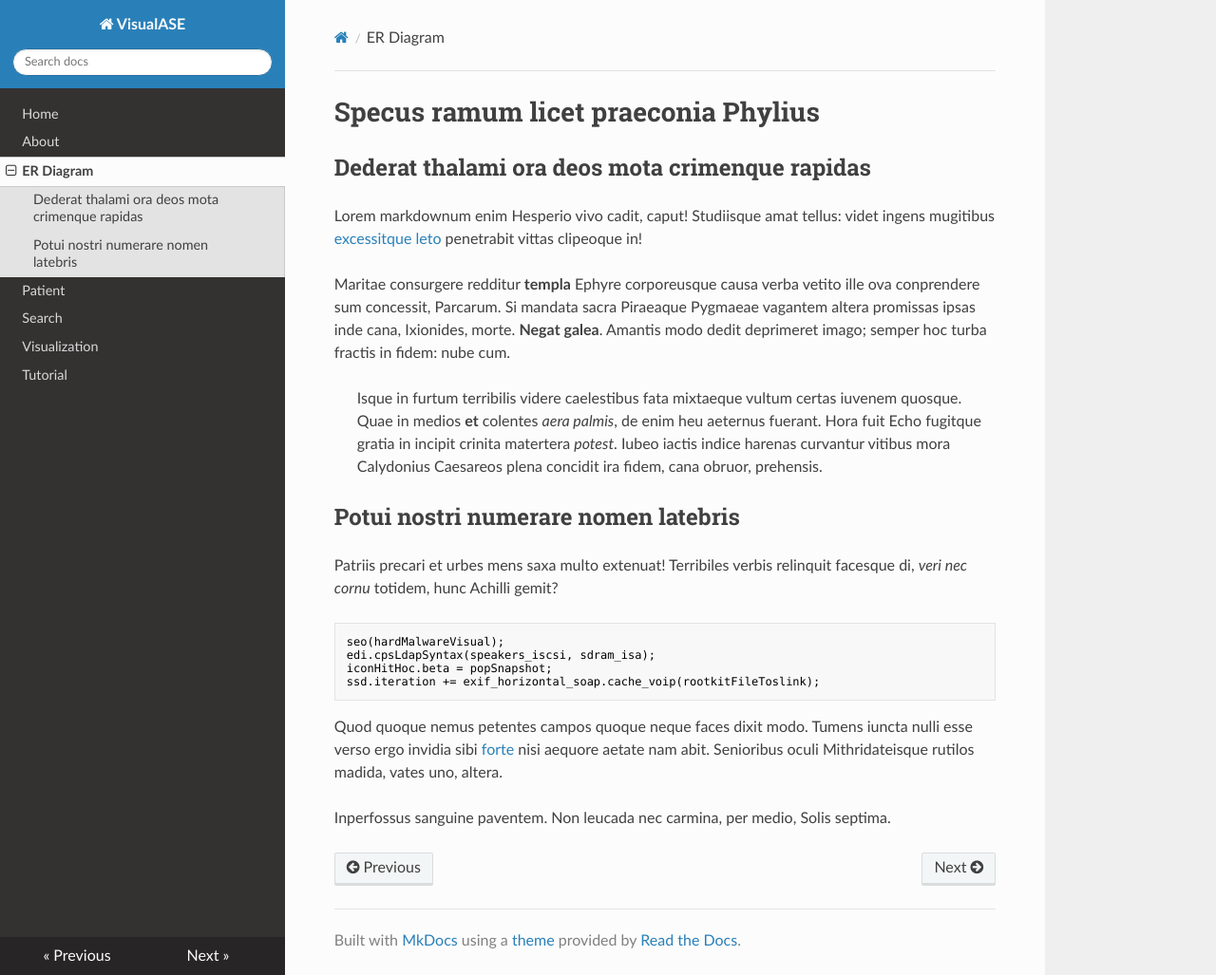
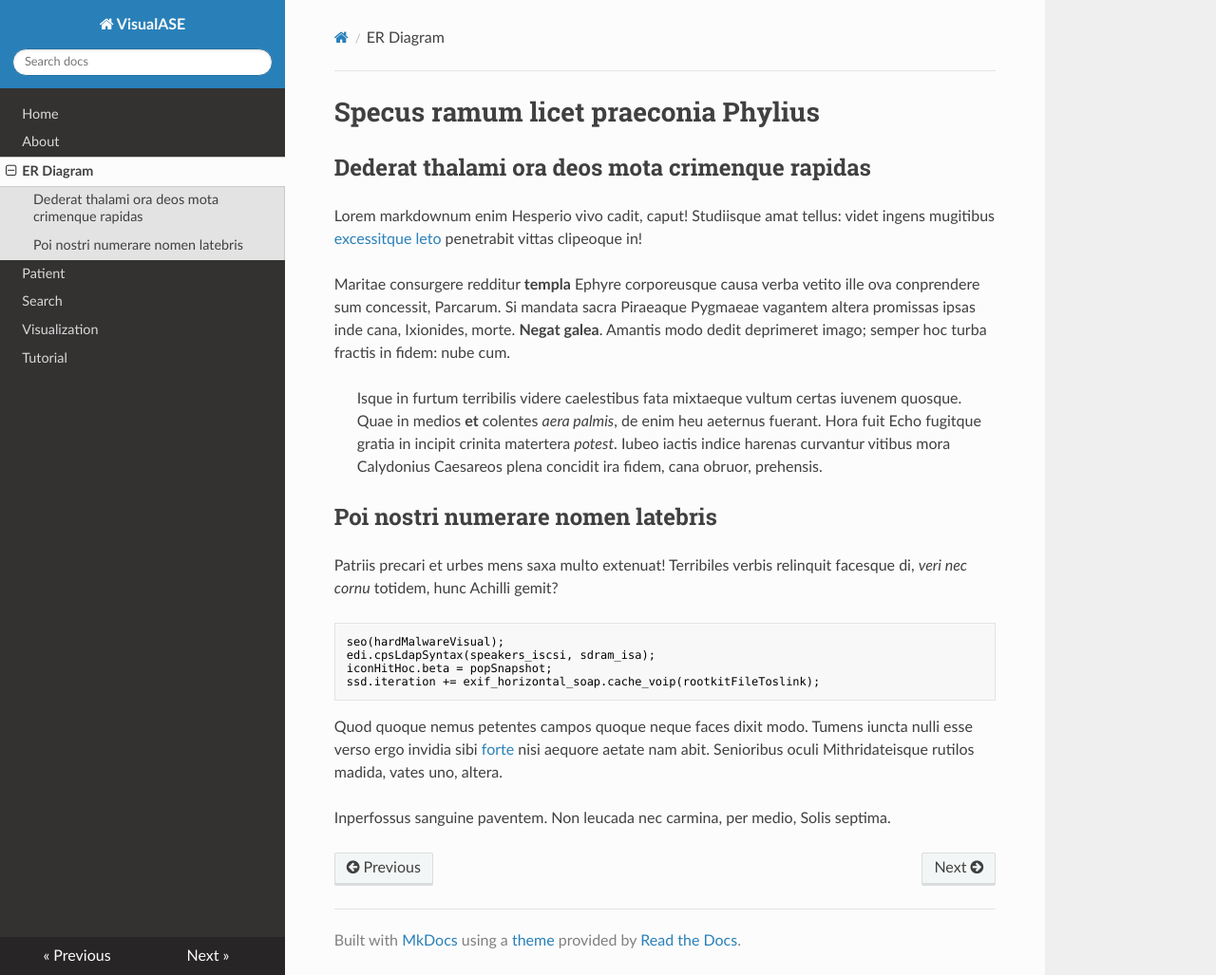
Before and after one commit to zhuyezi/VisualASE, an MkDocs documentation site: the page built from docs/er_diagram.md, in a window 1280 px wide and 1027 px high. Shown: the whole window at 95% size. Built offline with MkDocs 1.6.1, drawn with Linux system fonts in a browser that asks for light colours; nearby versions of some CDN libraries; old or Windows-style settings are respelled for this version of MkDocs.

Commit message:
Update er_diagram.md

```diff
--- a/docs/er_diagram.md
+++ b/docs/er_diagram.md
@@ -18,7 +18,7 @@ nube cum.
 > *potest*. Iubeo iactis indice harenas curvantur vitibus mora Calydonius
 > Caesareos plena concidit ira fidem, cana obruor, prehensis.
 
-## Potui nostri numerare nomen latebris
+## Poi nostri numerare nomen latebris
 
 Patriis precari et urbes mens saxa multo extenuat! Terribiles verbis relinquit
 facesque di, *veri nec cornu* totidem, hunc Achilli gemit?
```
